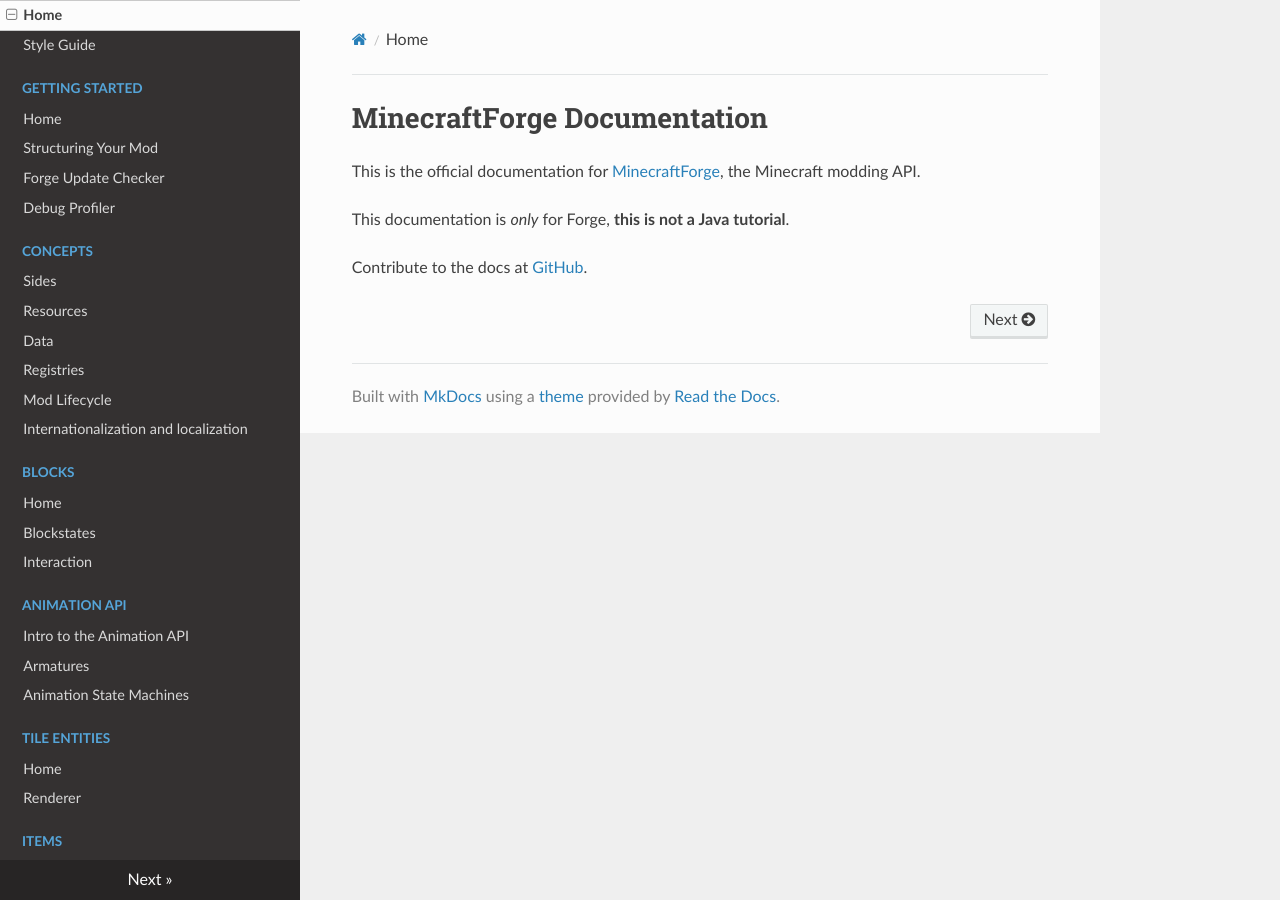
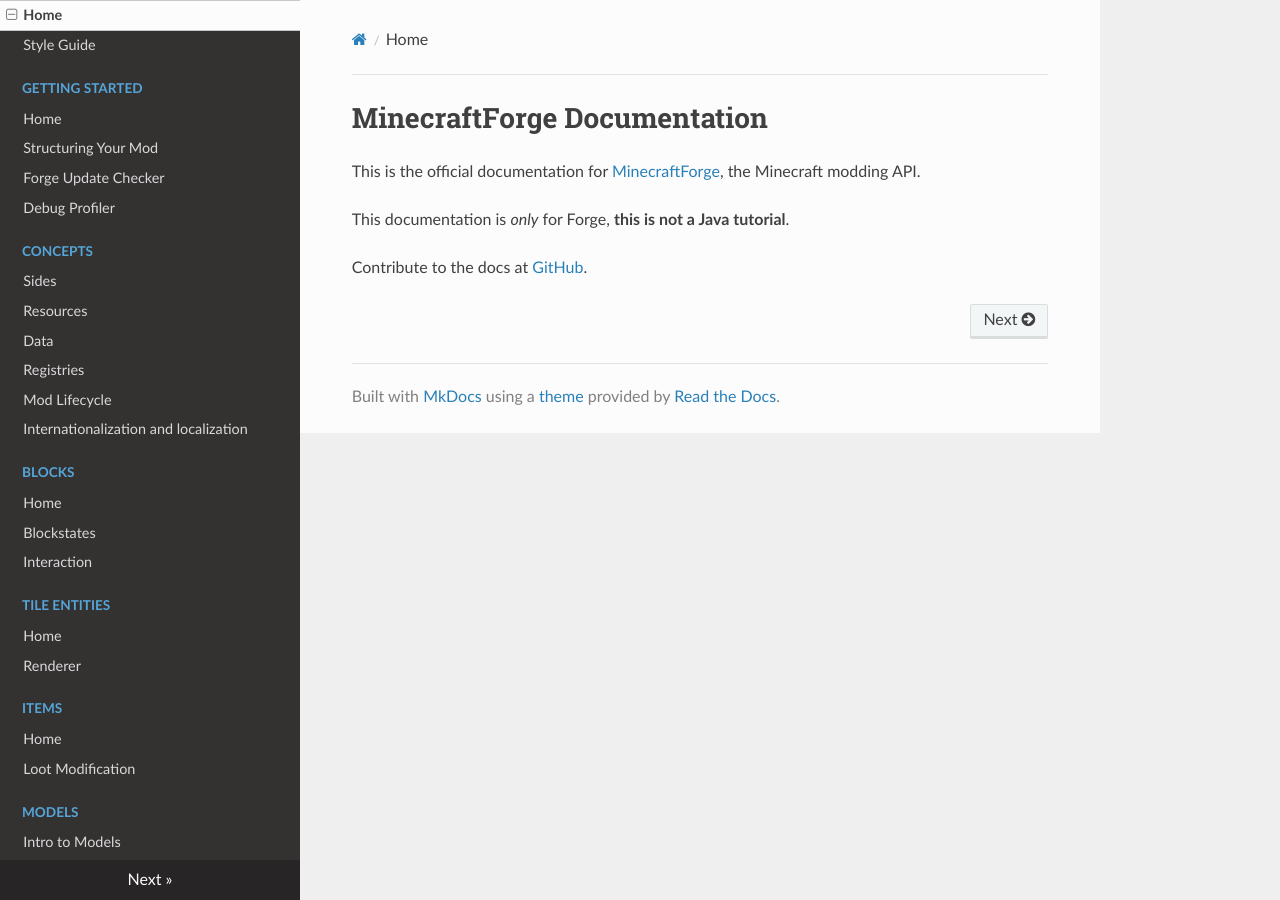
Before and after one commit to MinecraftForge/Documentation, an MkDocs documentation site: the page built from docs/index.md, in a window 1280 px wide. Built offline with MkDocs 1.6.1, drawn with Linux system fonts in a browser that asks for light colours; nearby versions of some CDN libraries; part of the change alters nothing that is shown.

Commit message:
Hide Animation API (#21)
Since the animation API is pretty much dead but still lives in the Forge codebase, the solution would be to hide the pages and then remove when Forge 'officially' removes it from their framework. If somebody in-between then wants to revamp the docs into a workable state, all the better.

```diff
--- a/mkdocs.yml
+++ b/mkdocs.yml
@@ -18,10 +18,10 @@ nav:
     - Home: 'blocks/blocks.md'
     - Blockstates: 'blocks/states.md'
     - Interaction: 'blocks/interaction.md'
-  - Animation API:
-    - Intro to the Animation API: 'animation/intro.md'
-    - Armatures: 'animation/armature.md'
-    - Animation State Machines: 'animation/asm.md'
+#  - Animation API:
+#    - Intro to the Animation API: 'animation/intro.md'
+#    - Armatures: 'animation/armature.md'
+#    - Animation State Machines: 'animation/asm.md'
 #    - Using the API: 'animation/implementing.md'
   - Tile Entities:
     - Home: 'tileentities/tileentity.md'
```
